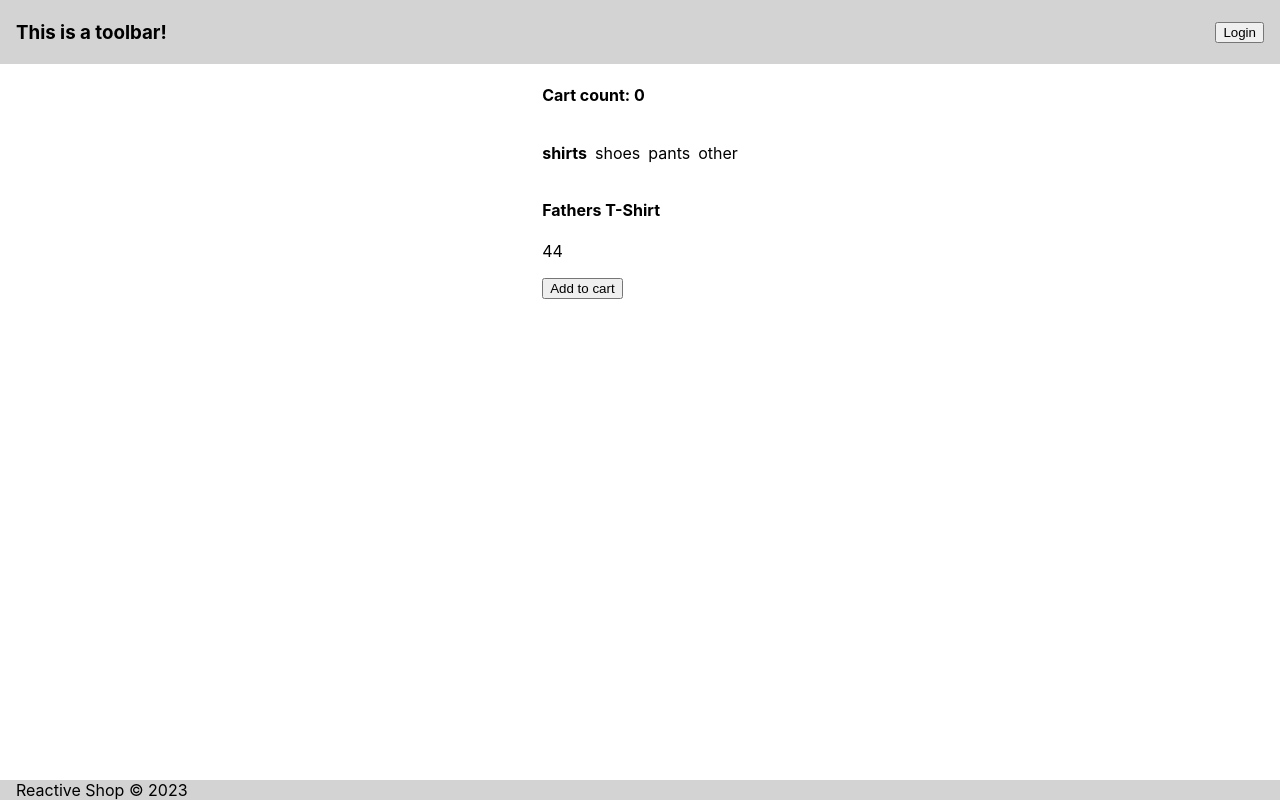
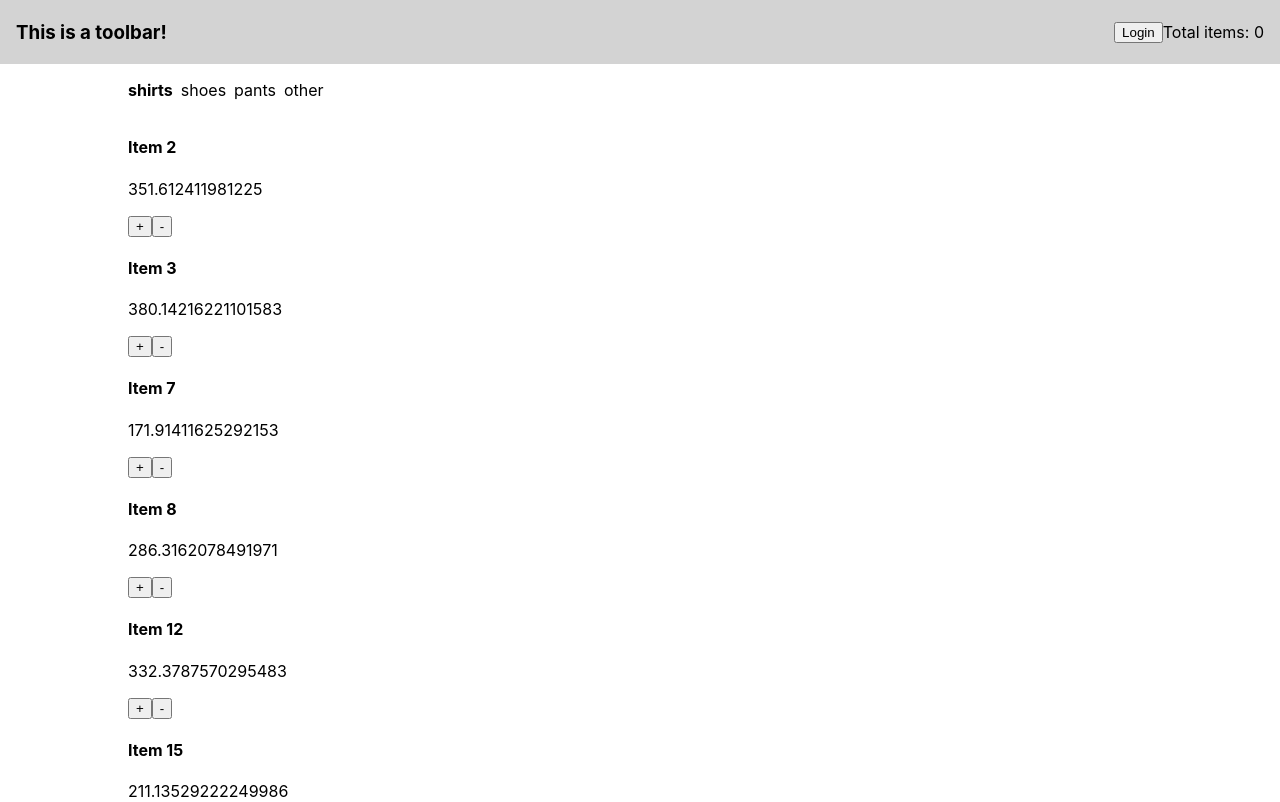
Before and after one commit to neistow/reactive-shop, a React (Create React App) app: page / in a window 1280 px wide. Shown: the top 802 px of the page. Built offline with nearby package versions, Linux system fonts and the light colour scheme.

Commit message:
I have no idea what I'm doing here.

```diff
--- a/src/App.tsx
+++ b/src/App.tsx
@@ -1,68 +1,55 @@
-import React, { useState } from 'react';
+import React, { useMemo, useState } from 'react';
 import './App.css';
+
 import Toolbar from './components/Toolbar';
+import AuthBtn from './components/AuthBtn';
 import Content from './components/Content';
-import Footer from './components/Footer';
 import CategoryList from './components/CategoryList';
 import ItemList from './components/ItemList';
+import Footer from './components/Footer';
 
-export interface Item {
-    category: string;
-    price: number;
-    name: string;
-}
+import CartContextProvider from './contexts/CartContext';
 
-interface CartItem {
-    item: Item;
-    count: number;
-}
+import { Item } from './types';
+import Cart from './components/Cart';
 
-const ITEMS: Item[] = [
-    { category: 'shoes', price: 10, name: 'Shit shoes' },
-    { category: 'pants', price: 500, name: 'Shitted pants' },
-    { category: 'shirts', price: 44, name: 'Fathers T-Shirt' },
-    { category: 'other', price: 200, name: 'Just s`hit' },
-];
-const CATEGORIES = [
+const categories = [
     'shirts',
     'shoes',
     'pants',
     'other'
 ];
 
+const items: Item[] = new Array(30).fill(null)
+    .map((_, idx) => ({
+        id: idx + 1,
+        name: `Item ${idx + 1}`,
+        price: Math.random() * (399.99 - 99.99) + 99.99,
+        category: categories[Math.floor(Math.random() * categories.length)],
+        description: 'Lorem ipsum dolor sit amet, consectetur adipisicing elit. Alias, eaque.'
+    }));
+
 function App() {
-    const [selectedCategory, setSelectedCategory] = useState(CATEGORIES[0]);
-    const [cartItems, setCartItems] = useState<CartItem[]>([]);
-
-    const displayedItems = ITEMS.filter(i => i.category === selectedCategory);
-    const totalCartItems = cartItems.reduce((prev, curr) => prev + curr.count, 0)
-
-    const handleAddToCart = (item: Item) => {
-        const existingItem = cartItems.find(ci => ci.item.name === item.name);
-        if (existingItem == null) {
-            setCartItems([...cartItems, { item, count: 1 }]);
-            return;
-        }
-        existingItem.count += 1;
-        setCartItems([...cartItems]);
-    };
+    const [selectedCategory, setSelectedCategory] = useState(categories[0]);
+    const displayedItems = useMemo(() => items.filter(i => i.category === selectedCategory), [selectedCategory]);
 
     return (
         <div className="main">
-            <Toolbar/>
+            <CartContextProvider>
+                <Toolbar>
+                    <AuthBtn/>
+                    <Cart/>
+                </Toolbar>
                 <Content>
-                <h4>Cart count: {totalCartItems}</h4>
                     <CategoryList
                         onCategorySelected={setSelectedCategory}
-                    categories={CATEGORIES}
+                        categories={categories}
                         selectedCategory={selectedCategory}
                     />
-                <ItemList
-                    items={displayedItems}
-                    onAddToCart={handleAddToCart}
-                />
+                    <ItemList items={displayedItems}/>
                 </Content>
                 <Footer></Footer>
+            </CartContextProvider>
         </div>
     );
 }
--- /dev/null
+++ b/src/components/Cart.tsx
@@ -0,0 +1,14 @@
+import { useContext } from 'react';
+import { CartContext } from '../contexts/CartContext';
+
+const Cart = () => {
+    const { totalItemsAmount } = useContext(CartContext);
+
+    return (
+        <div>
+            Total items: {totalItemsAmount}
+        </div>
+    )
+};
+
+export default Cart;
--- a/src/components/Content.tsx
+++ b/src/components/Content.tsx
@@ -2,7 +2,7 @@ import React from 'react';
 
 const Content = ({ children }: React.PropsWithChildren) => {
     return (
-        <div style={{ maxWidth: '80%', margin: '0 auto' }}>
+        <div style={{ width: '100%', maxWidth: '80%', margin: '0 auto' }}>
             {children}
         </div>
     );
--- a/src/components/ItemList.tsx
+++ b/src/components/ItemList.tsx
@@ -1,18 +1,22 @@
-import { Item } from '../App';
+import { Item } from '../types';
+import { useContext } from 'react';
+import { CartContext } from '../contexts/CartContext';
 
 type ItemListProps = {
     items: Item[];
-    onAddToCart: (item: Item) => void
 }
 
-const ItemList = ({ items, onAddToCart }: ItemListProps) => {
+const ItemList = ({ items }: ItemListProps) => {
+    const { addItem, removeItem } = useContext(CartContext);
+
     return (
         <div>
             {items.map(item =>
                 <div key={item.name}>
                     <h4>{item.name}</h4>
                     <p>{item.price}</p>
-                    <button onClick={() => onAddToCart(item)}>Add to cart</button>
+                    <button onClick={() => addItem(item)}>+</button>
+                    <button onClick={() => removeItem(item)}>-</button>
                 </div>
             )}
         </div>
--- a/src/components/Toolbar.tsx
+++ b/src/components/Toolbar.tsx
@@ -1,6 +1,6 @@
-import AuthBtn from './AuthBtn';
+import { PropsWithChildren } from 'react';
 
-const Toolbar = () => {
+const Toolbar = ({ children }: PropsWithChildren) => {
     return (
         <div style={{
             backgroundColor: 'lightgray',
@@ -11,7 +11,7 @@ const Toolbar = () => {
         }}>
             <h3>This is a toolbar!</h3>
             <span style={{ flex: '1 1 auto' }}></span>
-            <AuthBtn/>
+            {children}
         </div>
     )
 };
--- /dev/null
+++ b/src/contexts/CartContext.tsx
@@ -0,0 +1,63 @@
+import { createContext, PropsWithChildren, useMemo, useState } from "react";
+import { Item } from '../types';
+
+interface CartItem {
+    item: Item;
+    count: number;
+}
+
+type CartContext = {
+    basketItems: CartItem[],
+    totalItemsAmount: number,
+    addItem: (item: Item) => void,
+    removeItem: (item: Item) => void
+}
+
+export const CartContext = createContext<CartContext>({
+    addItem: () => null,
+    removeItem: () => null,
+    basketItems: [],
+    totalItemsAmount: 0
+});
+
+const CartContextProvider = ({ children }: PropsWithChildren) => {
+    const [basketItems, setBasketItems] = useState<CartItem[]>([]);
+
+    const totalItemsAmount = useMemo(() =>
+            basketItems.reduce((prev, curr) => prev + curr.count, 0),
+        [basketItems]);
+    const addItem = (item: Item) => {
+        const existingItem = basketItems.find(bi => bi.item.id === item.id);
+        if (existingItem == null) {
+            setBasketItems([...basketItems, { item, count: 1 }]);
+            return;
+        }
+
+        existingItem.count += 1;
+        setBasketItems([...basketItems]);
+    };
+    const removeItem = (item: Item) => {
+        const itemIdx = basketItems.findIndex(bi => bi.item.id === item.id);
+        if (itemIdx === -1) {
+            return;
+        }
+        const itemToRemove = basketItems[itemIdx];
+        itemToRemove.count -= 1;
+
+        const newBasketItems = basketItems.slice();
+        if (itemToRemove.count === 0) {
+            newBasketItems.splice(itemIdx, 1);
+        }
+        setBasketItems(newBasketItems);
+    };
+
+    const values = {
+        basketItems,
+        totalItemsAmount,
+        addItem,
+        removeItem
+    };
+    return <CartContext.Provider value={values}>{children}</CartContext.Provider>;
+};
+
+export default CartContextProvider;
--- /dev/null
+++ b/src/types/index.ts
@@ -0,0 +1 @@
+export * from './item';
```
Also changed, not shown: src/types/item.ts (added, +7 -0 lines). Lines whose indentation alone changed are shown as unchanged.
